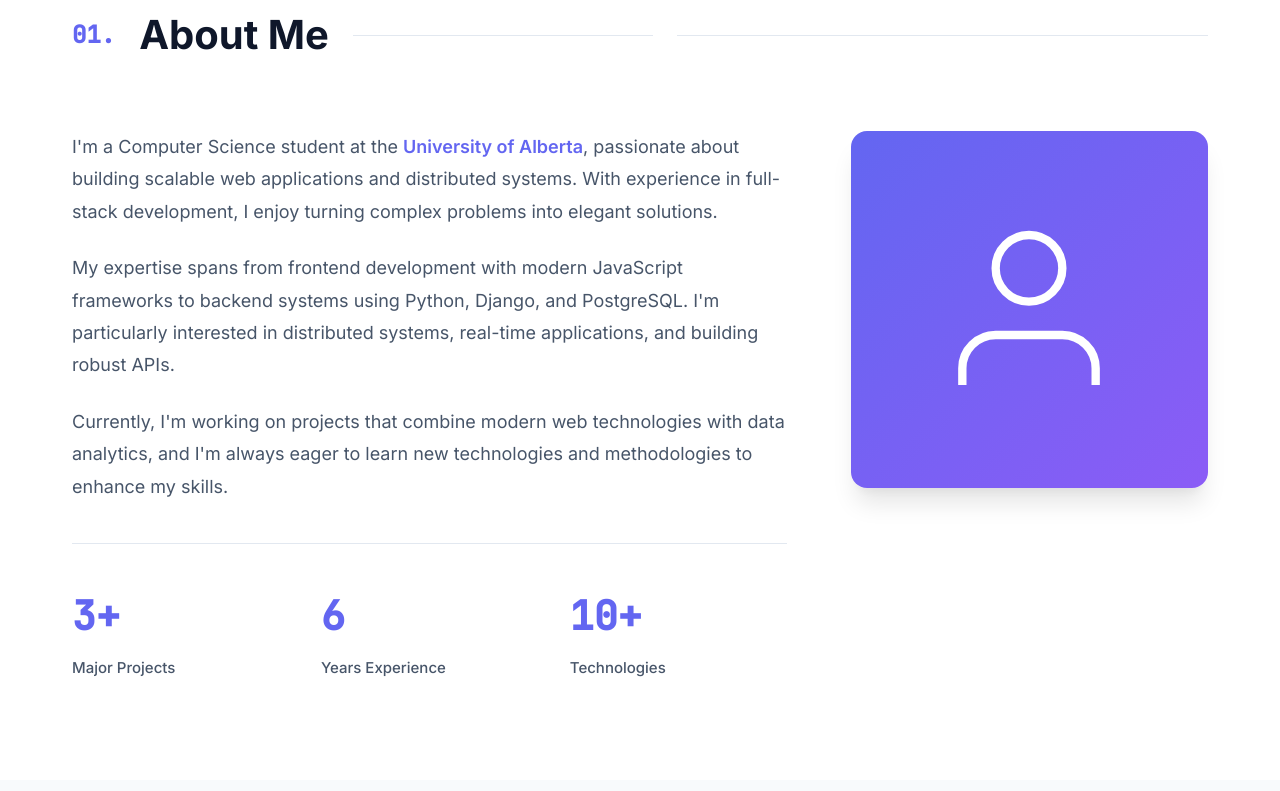
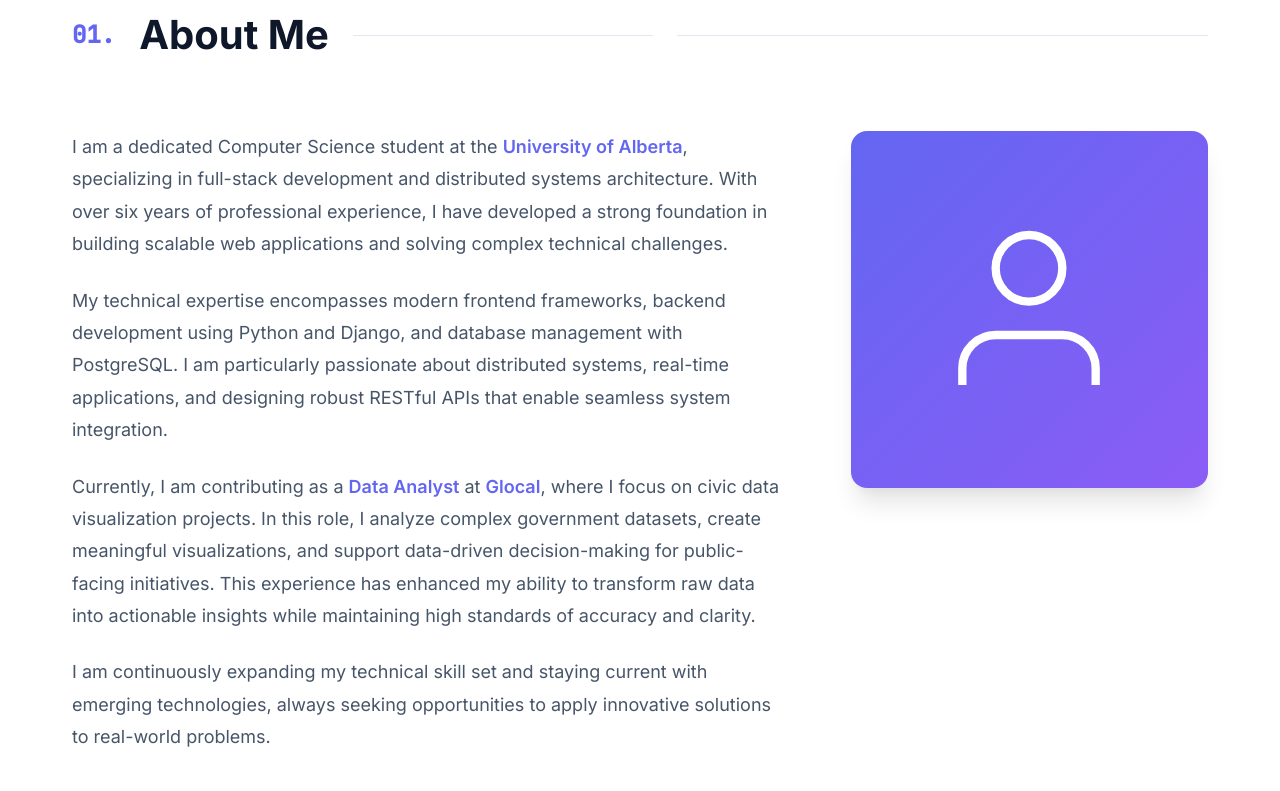
Before and after one commit to Byungkookjung/byungkook.portfolio, a plain HTML site: page index.html in a window 1280 px wide. Shown: the part 897-1688 px from the top of the page. Drawn offline with Linux system fonts and the light colour scheme.

Commit message:
Enhance About Me section with more professional tone and current Glocal project work

```diff
--- a/index.html
+++ b/index.html
@@ -106,18 +106,25 @@
             <div class="about-content">
                 <div class="about-text">
                     <p>
-                        I'm a Computer Science student at the <strong>University of Alberta</strong>, passionate about building
-                        scalable web applications and distributed systems. With experience in full-stack development, I enjoy
-                        turning complex problems into elegant solutions.
+                        I am a dedicated Computer Science student at the <strong>University of Alberta</strong>, specializing in
+                        full-stack development and distributed systems architecture. With over six years of professional experience,
+                        I have developed a strong foundation in building scalable web applications and solving complex technical challenges.
                     </p>
                     <p>
-                        My expertise spans from frontend development with modern JavaScript frameworks to backend systems
-                        using Python, Django, and PostgreSQL. I'm particularly interested in distributed systems, real-time
-                        applications, and building robust APIs.
+                        My technical expertise encompasses modern frontend frameworks, backend development using Python and Django,
+                        and database management with PostgreSQL. I am particularly passionate about distributed systems, real-time
+                        applications, and designing robust RESTful APIs that enable seamless system integration.
                     </p>
                     <p>
-                        Currently, I'm working on projects that combine modern web technologies with data analytics, and I'm
-                        always eager to learn new technologies and methodologies to enhance my skills.
+                        Currently, I am contributing as a <strong>Data Analyst</strong> at <strong>Glocal</strong>, where I focus on
+                        civic data visualization projects. In this role, I analyze complex government datasets, create meaningful
+                        visualizations, and support data-driven decision-making for public-facing initiatives. This experience has
+                        enhanced my ability to transform raw data into actionable insights while maintaining high standards of accuracy
+                        and clarity.
+                    </p>
+                    <p>
+                        I am continuously expanding my technical skill set and staying current with emerging technologies, always
+                        seeking opportunities to apply innovative solutions to real-world problems.
                     </p>
                     <div class="about-highlights">
                         <div class="highlight-item">
```
